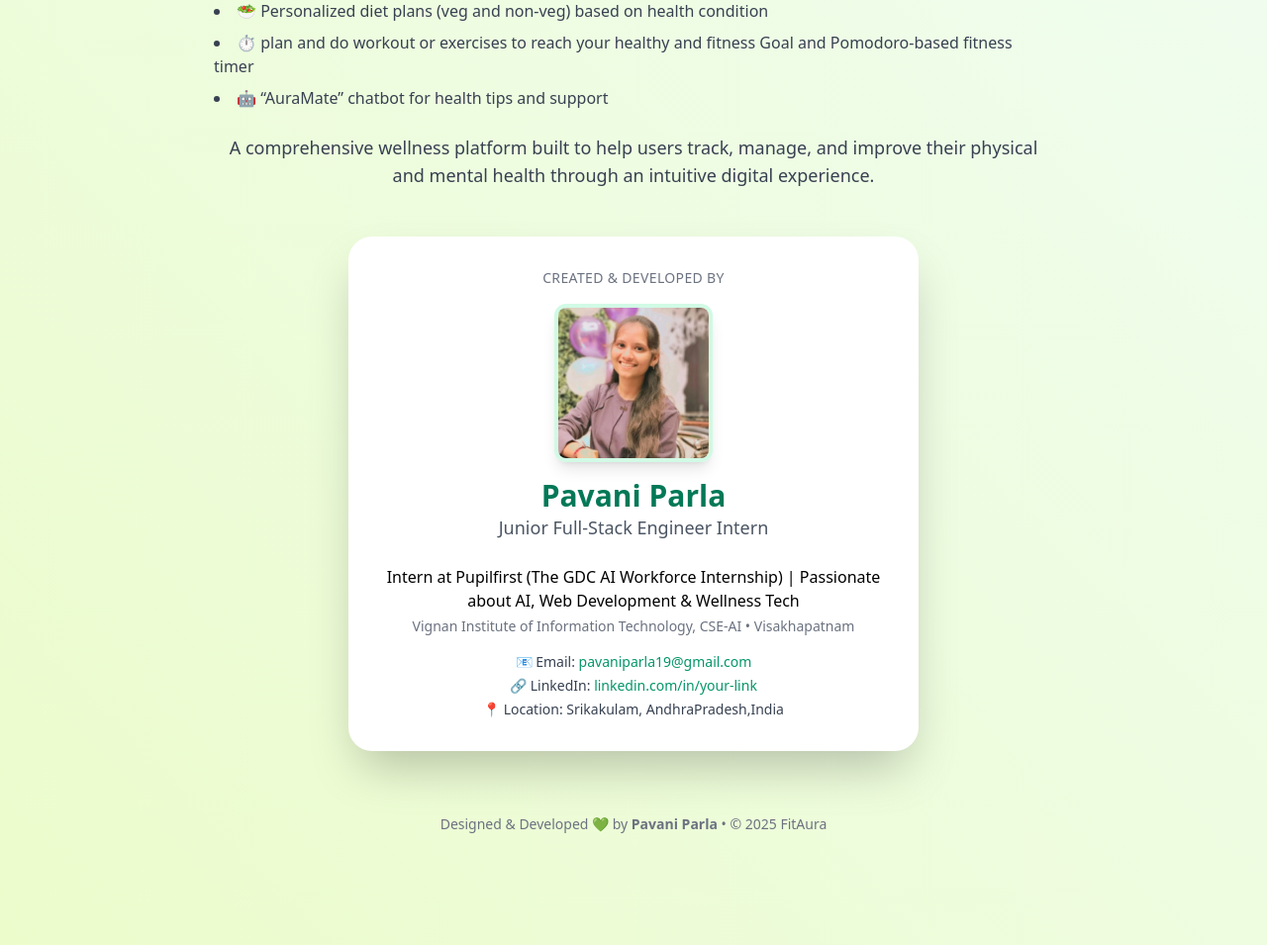
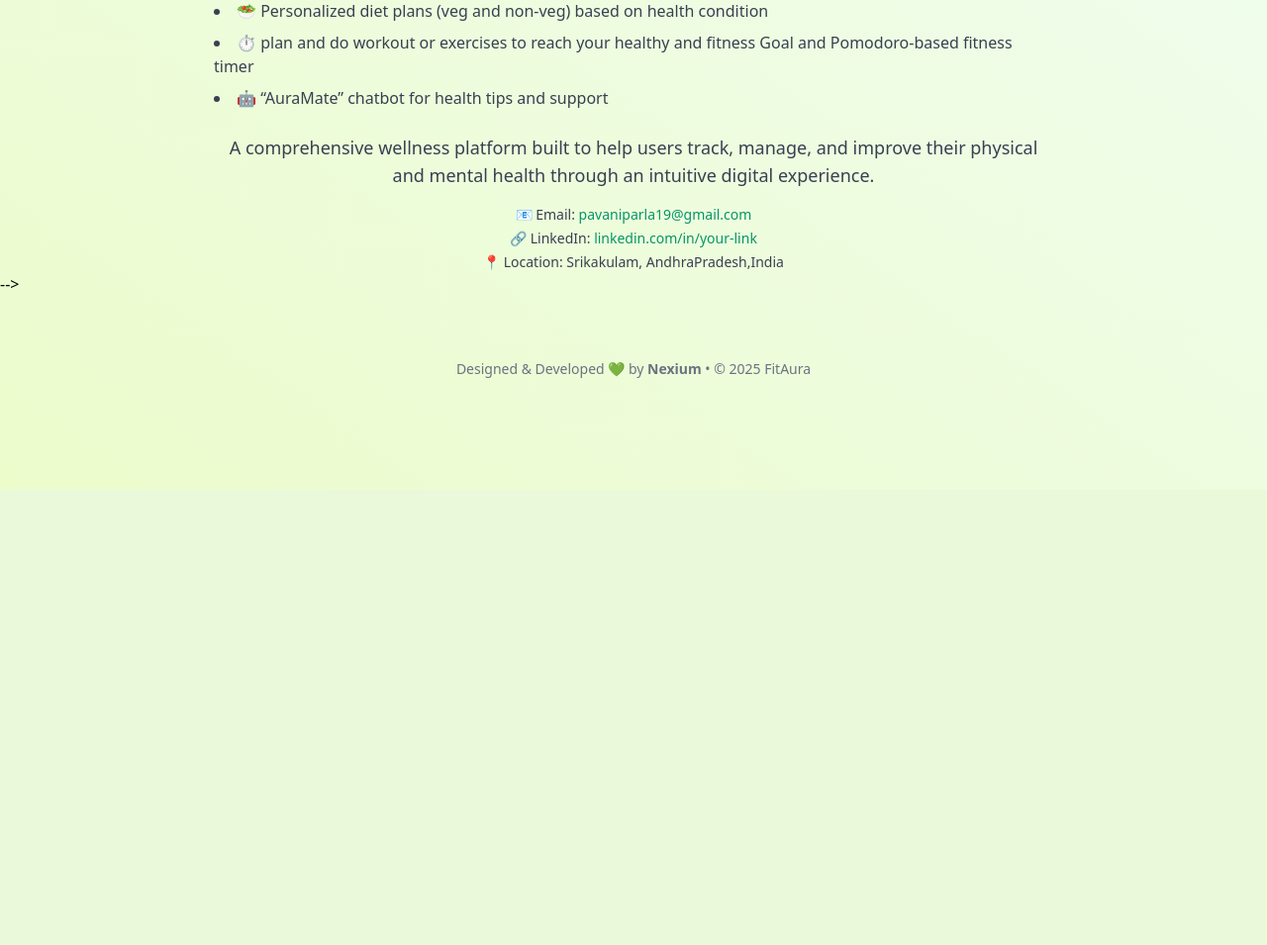
Before and after one commit to pavani-1629/FitAura, a Flask app: page /about in a window 1280 px wide. Shown: the part 364-1319 px from the top of the page at 99% size. After the commit the page ends 859 px from the top, so only its background shows below. Run offline with Flask 3, Linux system fonts and the light colour scheme; some libraries are stand-ins or nearby versions.

Commit message:
Update about.html

```diff
--- a/templates/about.html
+++ b/templates/about.html
@@ -44,7 +44,7 @@
     </p>
 
     <!-- 👩‍💻 Developer Profile Card -->
-    <div class="mt-12 bg-white shadow-2xl rounded-3xl p-8 max-w-xl mx-auto text-center">
+   <!-- <div class="mt-12 bg-white shadow-2xl rounded-3xl p-8 max-w-xl mx-auto text-center">
       <p class="text-sm uppercase text-gray-500 tracking-wide mb-4">Created & Developed by</p>
 
         <div class="w-40 h-40 mx-auto rounded-xl shadow-lg border-4 border-emerald-100 mb-4 overflow-hidden">
@@ -65,11 +65,11 @@
         <p>📍 <span class="font-medium">Location:</span> Srikakulam, AndhraPradesh,India</p>
       </div>
     </div>
-  </main>
+  </main> -->
 
   <!-- 🔻 Footer -->
   <footer class="mt-12 text-center text-sm text-gray-500 py-4">
-    Designed & Developed 💚 by <strong>Pavani Parla</strong> • © 2025 FitAura
+    Designed & Developed 💚 by <strong>Nexium</strong> • © 2025 FitAura
   </footer>
 
 </body>
```
